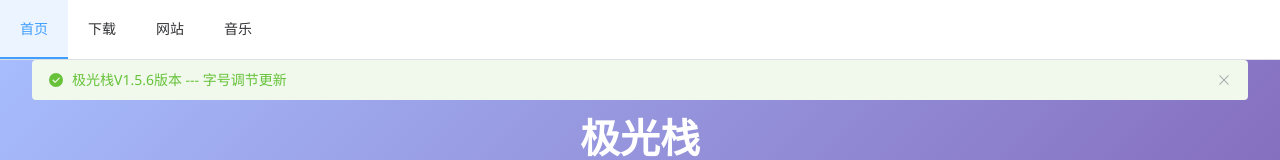
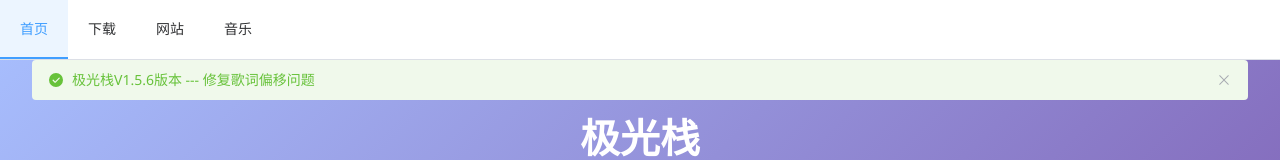
Before and after one commit to Song-1118/my-website, a Vue app: page / in a window 1280 px wide. Shown: the top 160 px of the page. Built offline with nearby package versions, Linux system fonts and the light colour scheme.

Commit message:
V1.5.6-B

```diff
--- a/src/views/Home.vue
+++ b/src/views/Home.vue
@@ -1,5 +1,5 @@
 <template>
-  <el-alert class="version" show-icon title="极光栈V1.5.6版本 --- 字号调节更新" type="success" />
+  <el-alert class="version" show-icon title="极光栈V1.5.6版本 --- 修复歌词偏移问题" type="success" />
   <div class="home-container">
     <div class="content animated fadeInUp">
       <h1 class="title">极光栈</h1>
--- a/src/views/Music/Player2.vue
+++ b/src/views/Music/Player2.vue
@@ -288,7 +288,7 @@
 
             // 调整公式：scrollTop = offsetTop - (containerHeight / 2) + (lineHeight / 2) - 容器内边距
             const containerPaddingTop = parseFloat(getComputedStyle(container).paddingTop);
-            container.scrollTop = offsetTopInsideContainer - (containerHeight / 2) + (lineHeight / 2) - containerPaddingTop - containerHeight * 1.2;
+            container.scrollTop = offsetTopInsideContainer - (containerHeight / 2) + (lineHeight / 2) - containerPaddingTop - containerHeight * 1.7;
         }
     }, 0);
 }
```
